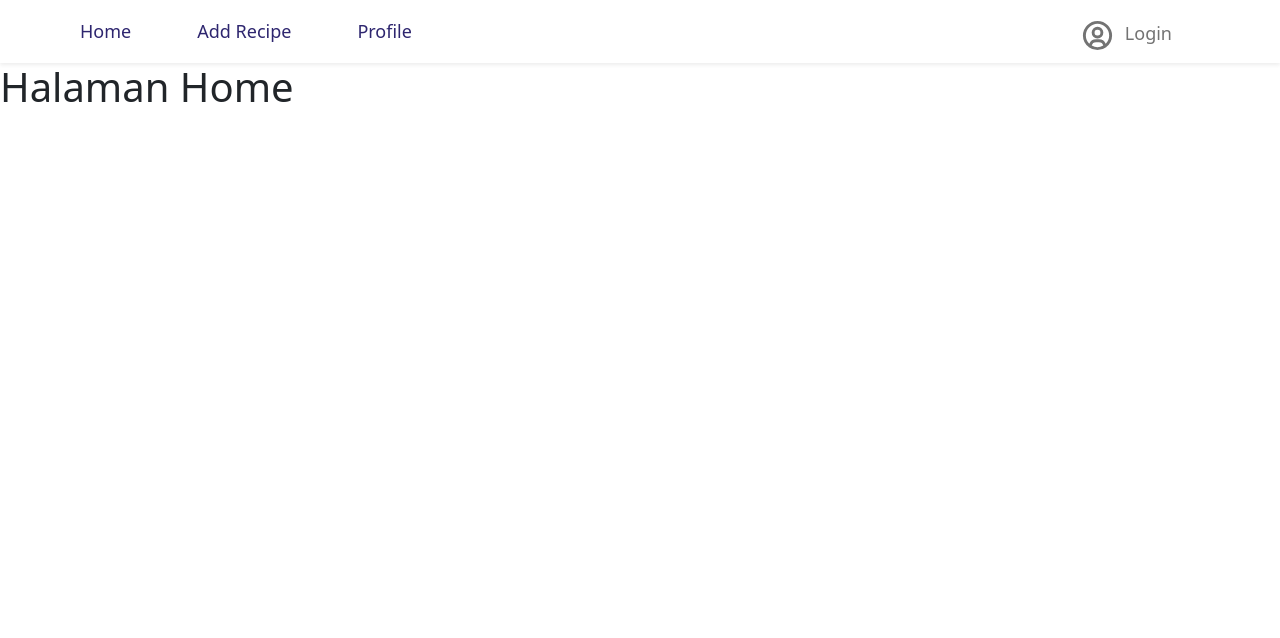
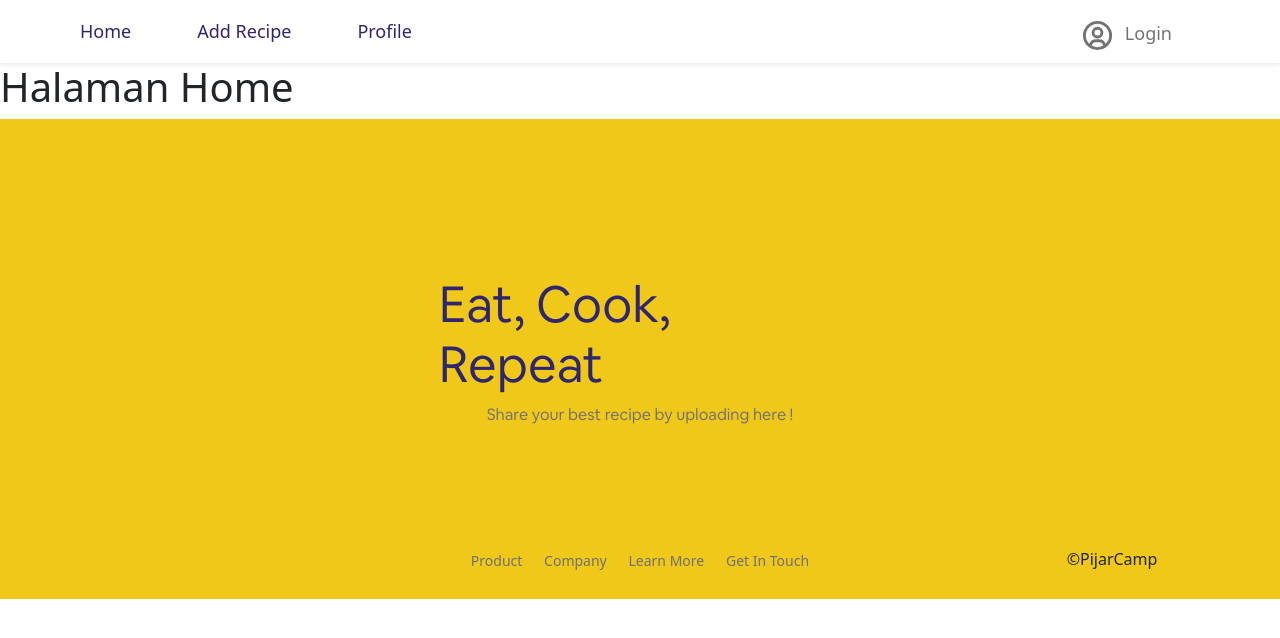
Before and after one commit to hakamfaza/recipefood-webapp, a React (Create React App) app: page / in a window 1280 px wide. Shown: the top 638 px of the page. Built offline with nearby package versions, Linux system fonts and the light colour scheme.

Commit message:
add footer component

```diff
--- a/src/assets/styles/style.css
+++ b/src/assets/styles/style.css
@@ -2,3 +2,7 @@
   font-family: airbnb;
   src: url('../font/AirbnbCereal.otf');
 }
+
+.font {
+  font-family: airbnb;
+}
--- a/src/assets/styles/styles.js
+++ b/src/assets/styles/styles.js
@@ -14,6 +14,50 @@ const styles = {
   navIcon: {
     fontSize: '35px',
     marginRight: '10px'
+  },
+  footerContainer: {
+    position: 'relative',
+    width: '100%',
+    height: '60vh',
+    backgroundColor: COLORS.secondaryColor
+  },
+  titleBox: {
+    display: 'flex',
+    justifyContent: 'center',
+    flexDirection: 'column',
+    alignItems: 'center',
+    height: '60vh',
+    color: COLORS.textPrimaryColor
+  },
+  txtTitle: {
+    fontSize: '50px'
+  },
+  txtColor: {
+    color: '#707070'
+  },
+  footerList: {
+    position: 'absolute',
+    bottom: '0px',
+    display: 'flex',
+    fontSize: '14px',
+    justifyContent: 'space-around',
+    width: '30%',
+    padding: '12px',
+    listStyleType: 'none'
+  },
+  footerLink: {
+    textDecoration: 'none',
+    color: '#707070'
+  },
+  boxTextCreadit: {
+    display: 'flex',
+    flexDirection: 'center',
+    justifyContent: 'center'
+  },
+  txtCreadit: {
+    position: 'absolute',
+    bottom: '12px',
+    textAlign: 'center'
   }
 };
 
--- /dev/null
+++ b/src/components/Footer/Footer.jsx
@@ -0,0 +1,50 @@
+import React from 'react';
+import styles from '../../assets/styles/styles';
+import '../../assets/styles/style.css';
+
+const Footer = () => {
+  return (
+    <div className="container-fluid" style={styles.footerContainer}>
+      <div className="row">
+        <div className="col-sm"></div>
+        <div className="col-sm" style={styles.titleBox}>
+          <h1 className="font" style={styles.txtTitle}>
+            Eat, Cook, Repeat
+          </h1>
+          <p className="font" style={styles.txtColor}>
+            Share your best recipe by uploading here !
+          </p>
+          <ul style={styles.footerList}>
+            <li>
+              <a href="/" style={styles.footerLink}>
+                Product
+              </a>
+            </li>
+            <li>
+              <a href="/" style={styles.footerLink}>
+                Company
+              </a>
+            </li>
+            <li>
+              <a href="/" style={styles.footerLink}>
+                Learn More
+              </a>
+            </li>
+            <li>
+              <a href="/" style={styles.footerLink}>
+                Get In Touch
+              </a>
+            </li>
+          </ul>
+        </div>
+        <div className="col-sm" style={styles.boxTextCreadit}>
+          <div className="boxCreadit">
+            <p style={styles.txtCreadit}>©PijarCamp</p>
+          </div>
+        </div>
+      </div>
+    </div>
+  );
+};
+
+export default Footer;
--- a/src/views/Home.jsx
+++ b/src/views/Home.jsx
@@ -1,11 +1,13 @@
 import React from 'react';
 import NavbarComponent from '../components/Navbar/Navbar';
+import Footer from '../components/Footer/Footer';
 
 const Home = () => {
   return (
     <>
       <NavbarComponent />
       <h1>Halaman Home</h1>
+      <Footer />
     </>
   );
 };
```
